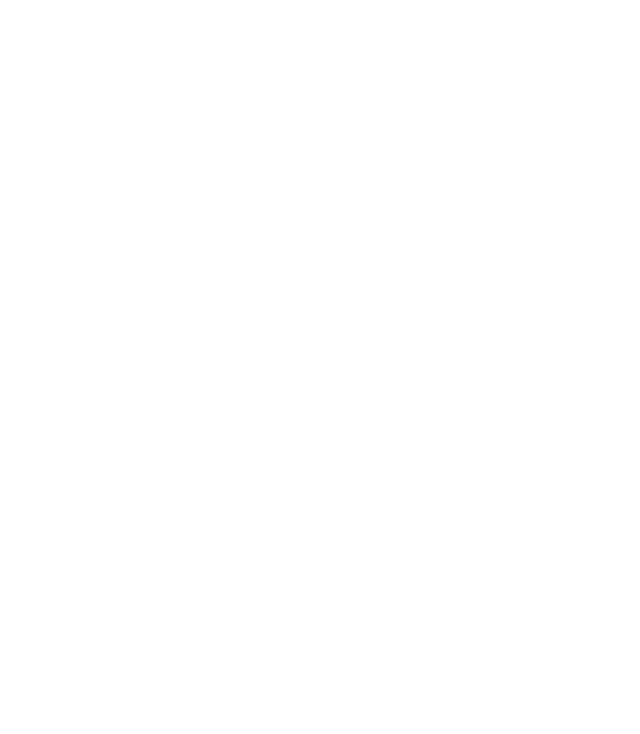
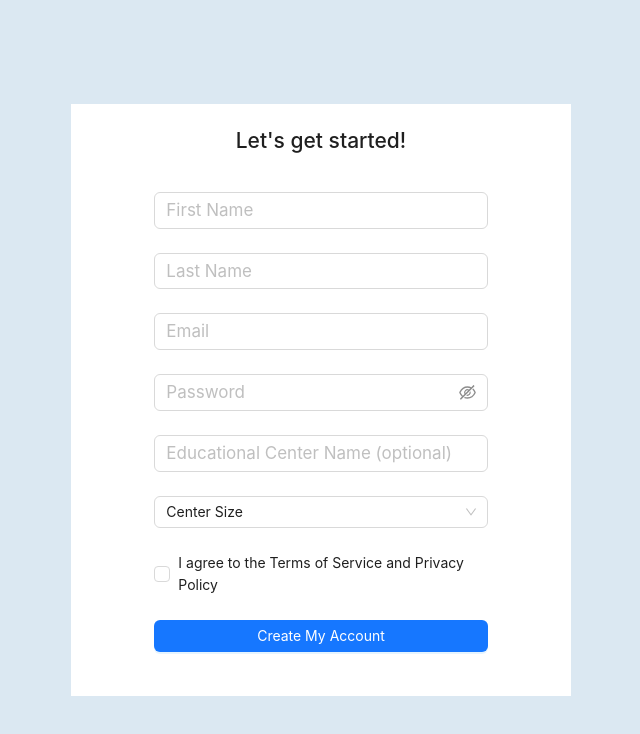
Before and after one commit to diasha003/EduManagmentSystem, a React (Create React App) app in the folder client/: page /signup in a window 1280 px wide. Before the commit this address had no page. Shown: the top 734 px of the page, without its empty margins (319-959 px from the left). Built offline with nearby package versions, Linux system fonts and the light colour scheme.

Commit message:
register page

```diff
--- a/client/src/App.css
+++ b/client/src/App.css
@@ -25,7 +25,8 @@
 .content {
   height: 100vh;
   overflow-y: scroll;
-  background-color: #eee7e7;
+  /* background-color: #eee7e7; */
+  background: #c8d3d324;
 }
 
 .footer {
@@ -33,15 +34,22 @@
   position: sticky;
   bottom: 0;
   width: 100%;
-  background-color: #decaca;
+  background-color: white;
 
 }
 
 
 .header {
-  background: #a8c1d6;
+  background: #fafafa;
+  box-shadow: 0 2px 4px #033c561a,0 0 1px #033c5680!important;
+  z-index: 1;
 }
 
 .itemMenu {
   margin-left: 150px
 }
+
+
+#root{
+  height: 100%;
+}
--- a/client/src/App.tsx
+++ b/client/src/App.tsx
@@ -9,6 +9,8 @@
 import InfoEmployees from "./pages/employees/InfoEmloyess";
 import CalendarTest from "./pages/calendar/Calendar";
 import { Layout } from "antd";
+import Login from "./pages/login/Login";
+import Register from "./pages/register/Register";
 
 // const { Header } = Layout;
 const { Header, Content } = Layout;
@@ -25,6 +27,8 @@
   routes.push({ path: "/students", element: <InfoStudents /> });
   routes.push({ path: "/students/add", element: <AddStudent /> });
   routes.push({ path: "/calendar", element: <CalendarTest /> });
+  routes.push({ path: "/login", element: <Login/>, hideWrapper: true });
+  routes.push({ path: "/signup", element: <Register/>, hideWrapper: true });
 
   return (
     <Routes>
--- /dev/null
+++ b/client/src/pages/register/Register.style.css
@@ -0,0 +1,7 @@
+.item{
+    font-size: 17px;
+}
+
+.ant-select-selector{
+    font-size: 17px;
+}
--- /dev/null
+++ b/client/src/pages/register/Register.tsx
@@ -0,0 +1,108 @@
+import React from "react";
+import { Button, Checkbox, Form, Input, InputNumber, Select } from 'antd';
+import "./Register.style.css"
+
+const layout = {
+    labelCol: { span: 8 },
+    wrapperCol: { span: 16 },
+};
+
+const validateMessages = {
+    required: 'required',
+    types: {
+        email: 'not a valid email!',
+        number: 'not a valid number!',
+        string: 'not a valid string!'
+    },
+    number: {
+        range: '${label} must be between ${min} and ${max}',
+    },
+
+};
+
+const onFinish = (values: any) => {
+    console.log(values);
+};
+
+const { Option } = Select;
+
+
+const Register: React.FC = () => {
+    return (
+        <div style={{
+            display: "flex",
+            flexDirection: "column",
+            alignItems: "center",
+            justifyContent: "center",
+            height: "100%",
+            width: "100%",
+            background: "#dbe8f2"
+
+
+        }}>
+
+
+
+            <Form
+                {...layout}
+                //name="nest-messages"
+                onFinish={onFinish}
+                style={{
+                    maxWidth: 500, width: "100%", background: "white", padding: "20px 0px",
+
+                }}
+                validateMessages={validateMessages}
+            >
+
+                <Form.Item >
+                    <h2 style={{ textAlign: "center" }}>Let's get started!</h2>
+                </Form.Item>
+
+                <Form.Item name="firstName" rules={[{ required: true }]}>
+                    <Input placeholder="First Name" className="item" />
+                </Form.Item>
+
+                <Form.Item name="lastName" rules={[{ required: true }]}>
+                    <Input placeholder="Last Name" className="item" />
+                </Form.Item>
+
+                <Form.Item name="email" rules={[{ type: 'email', required: true }]}>
+                    <Input placeholder="Email" className="item" />
+                </Form.Item>
+
+                <Form.Item name="password" rules={[{ required: true }]}>
+                    <Input.Password placeholder="Password" className="item" />
+                </Form.Item>
+
+                <Form.Item name="eduCenterName" rules={[{ type: 'string' }]}>
+                    <Input placeholder="Educational Center Name (optional)" className="item" />
+                </Form.Item>
+
+                <Form.Item name="size" rules={[{ required: true }]}>
+                    <Select
+                        placeholder="Select a option and change input text above" defaultValue={{ value: 'size', label: 'Center Size' }} >
+                        <Option value="one">It's just me!</Option>
+                        <Option value="multiple">With multiple teachers</Option>
+
+                    </Select>
+                </Form.Item>
+
+
+                <Form.Item name="agree" rules={[{ required: true }]}>
+                    <Checkbox >I agree to the Terms of Service and Privacy Policy</Checkbox>
+                </Form.Item>
+
+
+                <Form.Item >
+                    <Button type="primary" htmlType="submit" size="middle" style={{ width: "100%" }}>
+                        Create My Account
+                    </Button>
+                </Form.Item>
+            </Form>
+        </div>
+
+
+    );
+};
+
+export default Register;
```
